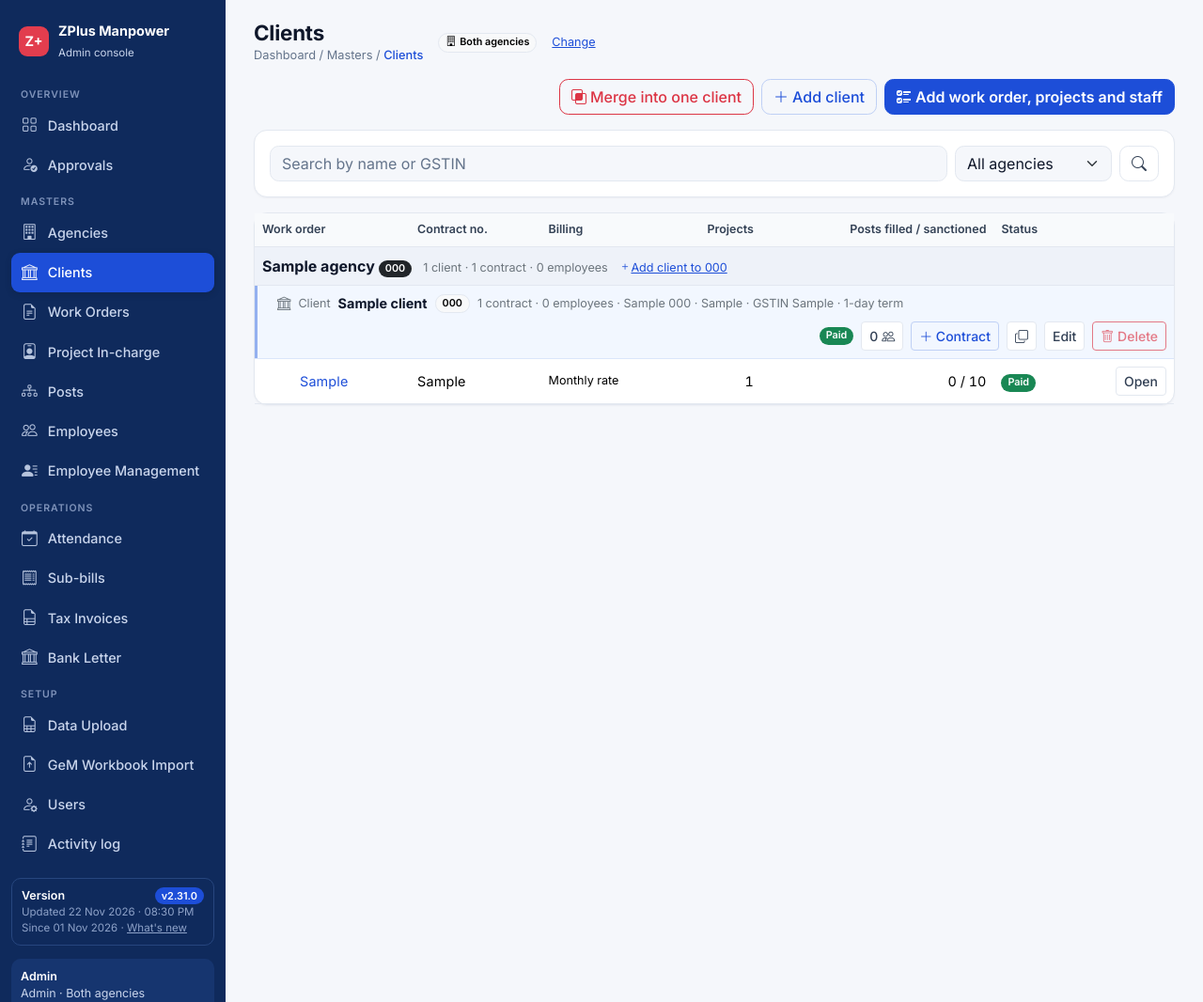
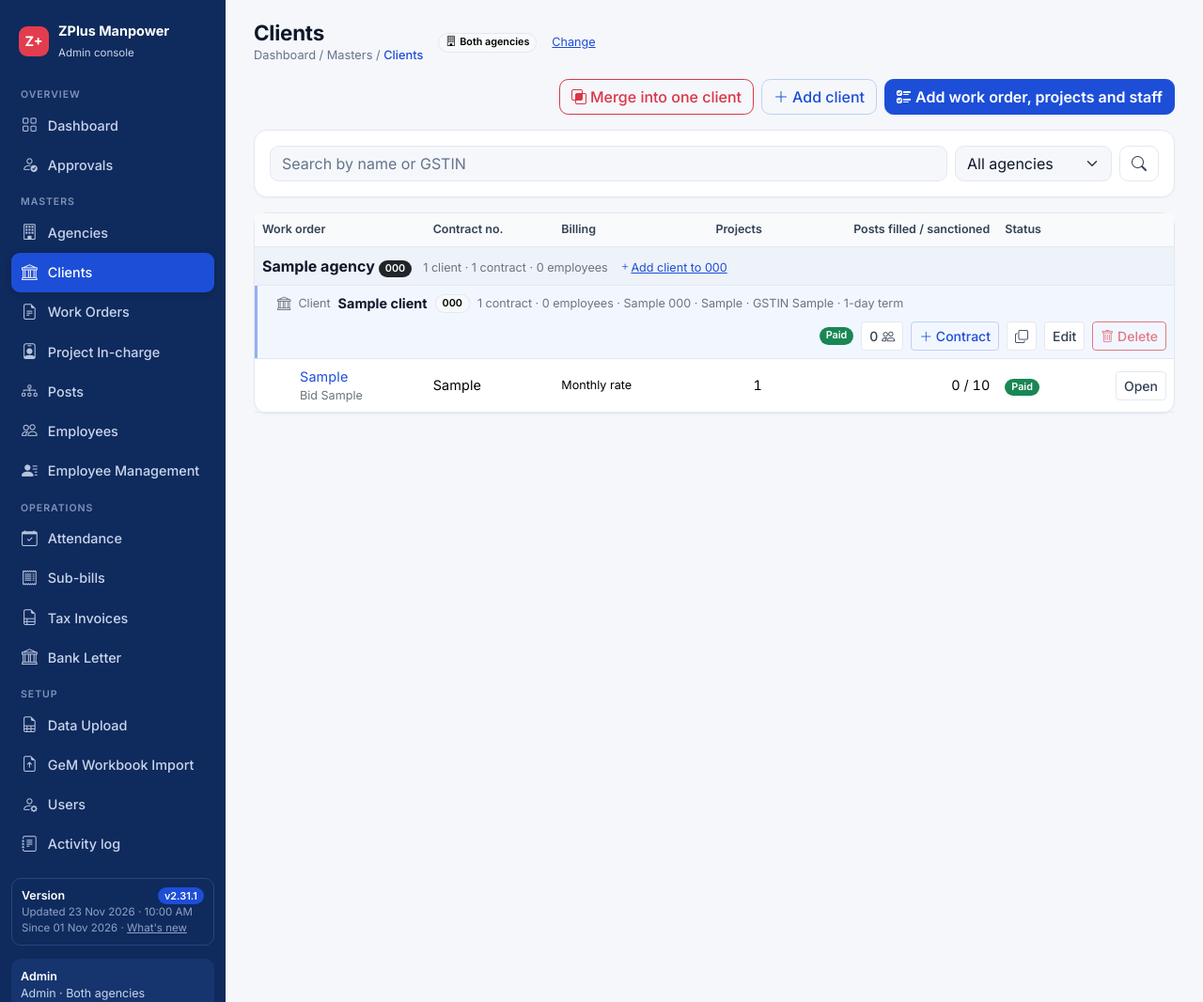
Before and after one commit to EPFRAGHU/zplus, a Laravel app: page /clients in a window 1280 px wide. Shown: the whole page at 94% size. Run offline with Laravel 12, Linux system fonts and the light colour scheme; a user stored in the database is signed in; data comes from the database, SQL or seed files in the repository; tables that the repository leaves empty hold one stand-in row (values such as "Sample post").

Commit message:
fix: show work orders by contract number instead of bid number on lists

```diff
--- a/config/releases.php
+++ b/config/releases.php
@@ -12,6 +12,10 @@ return [
     'timezone' => 'Asia/Kolkata',      // release times are Indian Standard Time
 
     'releases' => [
+        ['version' => '2.31.1', 'date' => '2026-11-23 10:00', 'title' => 'Work order shown by its contract number', 'type' => 'fix', 'notes' => [
+            'Posts, Employees, Attendance, Sub-bills, Clients and the Dashboard now show the work order by its GeM contract number (GEMC-…) instead of the bid number; the bid number is shown underneath in small text',
+            'No data changes',
+        ]],
         ['version' => '2.31.0', 'date' => '2026-11-22 20:30', 'title' => 'New look on every page', 'type' => 'feature', 'notes' => [
             'The Work Orders design now runs through the whole app: navy side menu with the current page in blue, blue buttons and links, Inter font, light grey background, rounded cards with soft borders, cleaner table headings',
             'Figure cards on the dashboard and reports are tinted with an icon; agency and client headings on the lists are lighter and easier to read',
--- a/resources/views/attendance/index.blade.php
+++ b/resources/views/attendance/index.blade.php
@@ -38,7 +38,7 @@
         <tr>
           <td><span class="badge text-bg-light border" title="{{ $p->contract->agency->name }}">{{ $p->contract->agency->code }}</span></td>
           <td>{{ $p->contract->client->name }}</td>
-          <td><a class="mono text-decoration-none" href="{{ route('contracts.show', $p->contract) }}">{{ $p->contract->bid_no }}</a></td>
+          <td><a class="mono text-decoration-none" href="{{ route('contracts.show', $p->contract) }}">{{ $p->contract->contract_no }}</a>@if($p->contract->bid_no)<div class="small text-secondary">Bid {{ $p->contract->bid_no }}</div>@endif</td>
           <td class="fw-semibold">{{ $p->name }}</td><td>{{ $p->pi_name ?? '—' }}</td><td class="num">{{ $sheet?->entries_count ?? $p->employees_count }}</td>
           <td>@if(! $sheet)<span class="badge text-bg-light border">Not started</span>@elseif($sheet->invoice)<span class="badge text-bg-success">Billed</span>@elseif($sheet->isSubmitted())<span class="badge text-bg-info">Submitted by PI · check</span>@else<x-status :value="$sheet->status" />@endif</td>
           <td>
--- a/resources/views/clients/index.blade.php
+++ b/resources/views/clients/index.blade.php
@@ -36,7 +36,7 @@
       @forelse($c->contracts as $k)
         @php($kPosts = $k->projects->flatMap->posts)
         <tr>
-          <td class="ps-5"><a class="mono text-decoration-none" href="{{ route('contracts.show', $k) }}">{{ $k->bid_no }}</a></td>
+          <td class="ps-5"><a class="mono text-decoration-none" href="{{ route('contracts.show', $k) }}">{{ $k->contract_no }}</a>@if($k->bid_no)<div class="small text-secondary">Bid {{ $k->bid_no }}</div>@endif</td>
           <td class="mono small">{{ $k->contract_no }}</td>
           <td class="small">{{ $k->isDaily() ? 'Daily rate' : 'Monthly rate' }}</td>
           <td class="num">{{ $k->projects_count }}</td>
--- a/resources/views/dashboard.blade.php
+++ b/resources/views/dashboard.blade.php
@@ -154,7 +154,7 @@
             <tr>
               <td><span class="badge text-bg-light border" title="{{ $p->contract->agency->name }}">{{ $p->contract->agency->code }}</span></td>
               <td class="small">{{ $p->contract->client->name }}</td>
-              <td><a class="mono text-decoration-none" href="{{ route('contracts.show', $p->contract) }}">{{ $p->contract->bid_no }}</a></td>
+              <td><a class="mono text-decoration-none" href="{{ route('contracts.show', $p->contract) }}">{{ $p->contract->contract_no }}</a>@if($p->contract->bid_no)<div class="small text-secondary">Bid {{ $p->contract->bid_no }}</div>@endif</td>
               <td><span class="fw-semibold">{{ $p->name }}</span>@if($p->pi_name) <div class="small text-secondary">PI: {{ $p->pi_name }}</div> @endif</td>
               <td class="num">{{ $r['staff'] }} / {{ $r['sanctioned'] }}</td>
               <td><span class="badge text-bg-{{ $badge }}">{{ ucfirst($r['last']) }}</span></td>
--- a/resources/views/employees/index.blade.php
+++ b/resources/views/employees/index.blade.php
@@ -43,7 +43,7 @@
         <td>@if($e->agency)<span class="badge text-bg-light border" title="{{ $e->agency->name }}">{{ $e->agency->code }}</span>@else<span class="badge text-bg-warning">None</span>@endif</td>
         <td>{{ $e->client?->name ?? 'Not assigned yet' }}</td>
         @php($proj = $e->post?->project)
-        <td>@if($proj)<a class="mono text-decoration-none" href="{{ route('contracts.show', $proj->contract) }}">{{ $proj->contract->bid_no }}</a>@else<span class="text-secondary small">—</span>@endif</td>
+        <td>@if($proj)<a class="mono text-decoration-none" href="{{ route('contracts.show', $proj->contract) }}">{{ $proj->contract->contract_no }}</a>@if($proj->contract->bid_no)<div class="small text-secondary">Bid {{ $proj->contract->bid_no }}</div>@endif @else<span class="text-secondary small">—</span>@endif</td>
         <td>
           @if($proj)
             <span class="fw-semibold">{{ $proj->name }}</span>
--- a/resources/views/invoices/index.blade.php
+++ b/resources/views/invoices/index.blade.php
@@ -93,7 +93,7 @@
         </x-client-block>
       @endif
       <tr><td><a class="mono" href="{{ route('invoices.show', $i) }}">{{ $i->invoice_no }}</a></td><td><span class="badge text-bg-light border" title="{{ $i->contract->agency->name }}">{{ $i->contract->agency->code }}</span></td><td>{{ $i->contract->client->name }}</td>
-        <td><a class="mono text-decoration-none" href="{{ route('contracts.show', $i->contract) }}">{{ $i->contract->bid_no }}</a></td>
+        <td><a class="mono text-decoration-none" href="{{ route('contracts.show', $i->contract) }}">{{ $i->contract->contract_no }}</a>@if($i->contract->bid_no)<div class="small text-secondary">Bid {{ $i->contract->bid_no }}</div>@endif</td>
         <td><span class="fw-semibold">{{ $i->project->name }}</span>@if($i->project->pi_name) <div class="small text-secondary">PI: {{ $i->project->pi_name }}</div> @endif</td><td>{{ $i->month->format('M Y') }}</td>
         <td class="num">{{ inr($i->taxable, true) }}</td><td class="num fw-semibold">{{ inr($i->rounded_total, true) }}</td><td><x-status :value="$i->status" />@if($i->tax_invoice_id) <div class="small"><a href="{{ route('tax-invoices.show', $i->tax_invoice_id) }}">In tax invoice</a></div>@endif</td></tr>
     @empty
--- a/resources/views/posts/index.blade.php
+++ b/resources/views/posts/index.blade.php
@@ -53,7 +53,7 @@
       <tr>
         <td class="small">{{ $k->agency->name }} <span class="text-secondary">({{ $k->agency->code }})</span></td>
         <td>{{ $k->client->name }}</td>
-        <td><a class="mono text-decoration-none" href="{{ route('contracts.show', $k) }}">{{ $k->bid_no }}</a></td>
+        <td><a class="mono text-decoration-none" href="{{ route('contracts.show', $k) }}">{{ $k->contract_no }}</a>@if($k->bid_no)<div class="small text-secondary">Bid {{ $k->bid_no }}</div>@endif</td>
         <td><span class="fw-semibold">{{ $p->project->name }}</span>@if($p->project->pi_name) <div class="small text-secondary">PI: {{ $p->project->pi_name }}</div> @endif</td>
         <td class="fw-semibold">{{ $p->designation }}</td>
         <td class="num">{{ $p->sanctioned_qty }}</td>
```
Also changed, not shown: tests/Feature/ClientAgencyTest.php (+1 -1 lines), tests/Feature/EmployeePlacementTest.php (+1 -1 lines), tests/Feature/QuickPostTest.php (+1 -1 lines), tests/Feature/WebFlowTest.php (+2 -2 lines), CHANGELOG.md.
